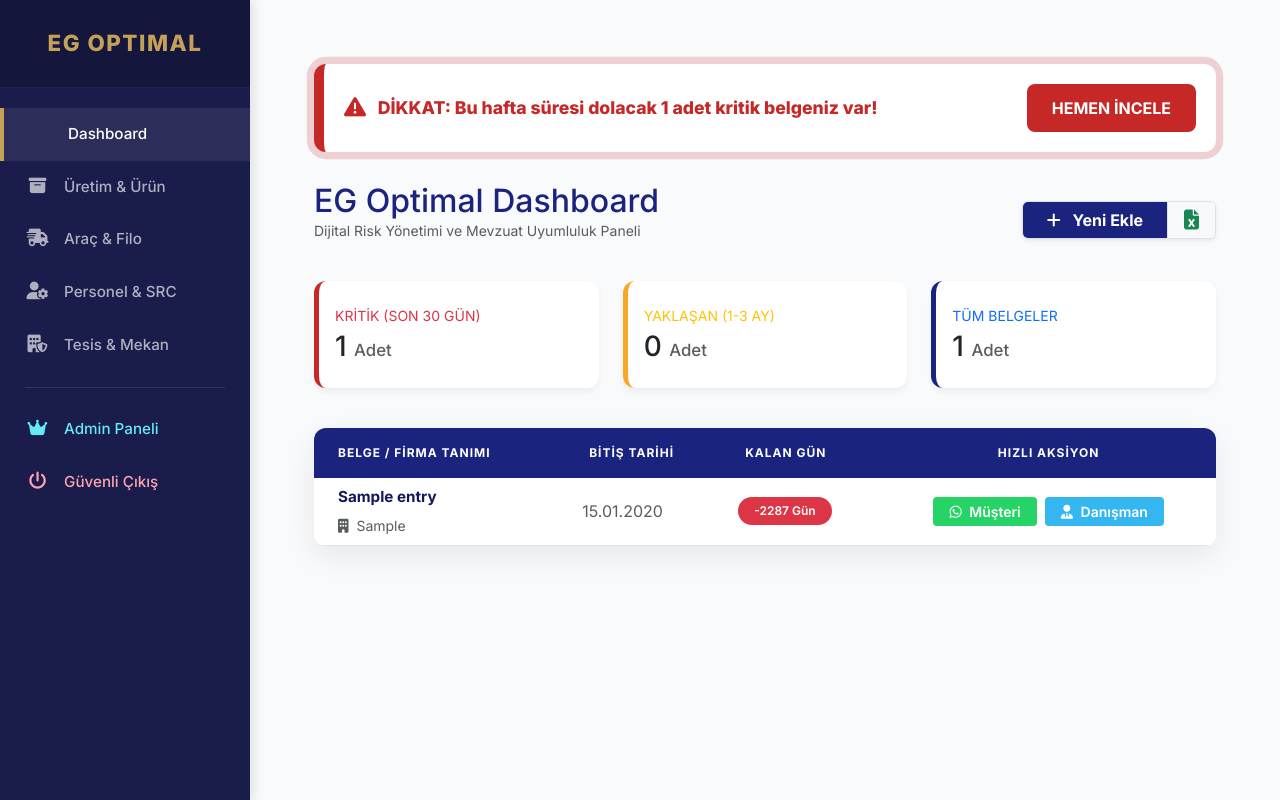
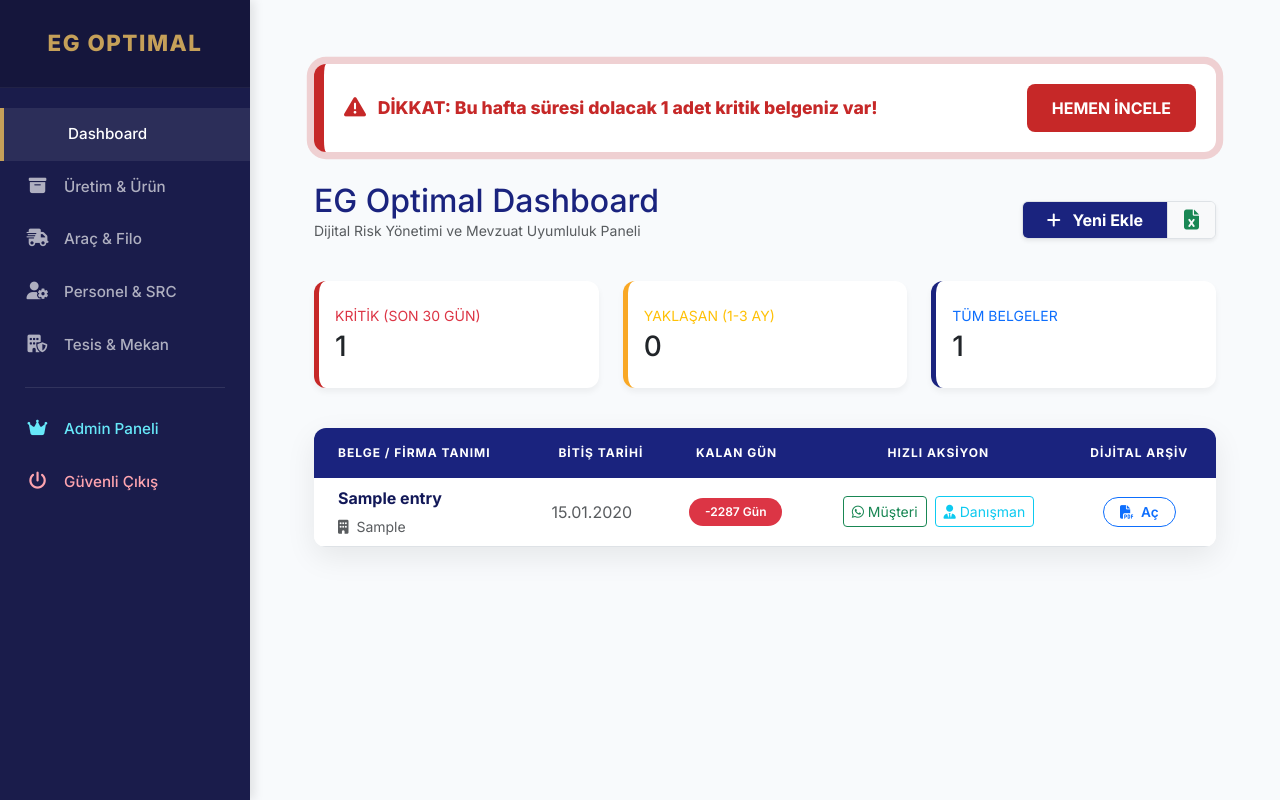
Before and after one commit to eguldr/sertifika-takip, a Flask app: page /dashboard in a window 1280 px wide. Run offline with Flask 3, Linux system fonts and the light colour scheme; a user stored in the database is signed in; tables that the repository leaves empty hold one stand-in row (values such as "Sample post").

Commit message:
Update dashboard.html

```diff
--- a/templates/dashboard.html
+++ b/templates/dashboard.html
@@ -7,8 +7,7 @@
         --silver-light: #f8fafc;
         --danger-red: #c62828;
     }
-    /* Fontu base.html'den Inter olarak alıyoruz, burada uyum sağlıyoruz */
-    body { background-color: var(--silver-light); }
+    body { background-color: var(--silver-light); font-family: 'Inter', sans-serif; }
 
     .card { border: none; border-radius: 12px; transition: 0.3s; cursor: pointer; box-shadow: 0 4px 6px rgba(0,0,0,0.05); }
     .card:hover { transform: translateY(-5px); box-shadow: 0 10px 20px rgba(0,0,0,0.1) !important; }
@@ -52,16 +51,17 @@
         100% { box-shadow: 0 0 0 0 rgba(198, 40, 40, 0); }
     }
 
-    /* ESNEK AKSİYON GRUBU */
-    .btn-action-group {
-        display: flex;
-        gap: 8px;
-        justify-content: center;
-    }
+    .btn-action-group { display: flex; gap: 8px; justify-content: center; }
+
+    /* PDF BUTON STİLLERİ */
+    .btn-archive { border-radius: 20px; font-weight: 600; font-size: 0.85rem; transition: 0.3s; }
+    .upload-label { cursor: pointer; transition: 0.3s; padding: 5px 10px; border-radius: 5px; }
+    .upload-label:hover { background-color: #f0f0f0; color: var(--navy-primary); }
 </style>
 
 <div class="container-fluid py-4">
 
+    {# KRİTİK UYARI BARI #}
     {% set bu_hafta = sertifikalar|selectattr('expiry_date', 'le', bugun + timedelta(days=7))|list %}
     {% if bu_hafta|length > 0 %}
     <div class="emergency-box animate-pulse">
@@ -90,12 +90,13 @@
         </div>
     </div>
 
+    {# İSTATİSTİK KARTLARI #}
     <div class="row mb-4">
         <div class="col-md-4 mb-3" onclick="filterTable('danger')">
             <div class="card h-100 py-2 bg-white" style="border-left: 5px solid #c62828;">
                 <div class="card-body">
                     <div class="text-xs font-weight-bold text-danger text-uppercase mb-1 small">KRİTİK (SON 30 GÜN)</div>
-                    <div class="h3 mb-0 font-weight-bold text-dark">{{ sertifikalar|selectattr('expiry_date', 'le', bugun + timedelta(days=30))|list|length }} <small class="text-muted" style="font-size: 0.6em;">Adet</small></div>
+                    <div class="h3 mb-0 font-weight-bold text-dark">{{ sertifikalar|selectattr('expiry_date', 'le', bugun + timedelta(days=30))|list|length }}</div>
                 </div>
             </div>
         </div>
@@ -103,7 +104,7 @@
             <div class="card h-100 py-2 bg-white" style="border-left: 5px solid #f9a825;">
                 <div class="card-body">
                     <div class="text-xs font-weight-bold text-warning text-uppercase mb-1 small">YAKLAŞAN (1-3 AY)</div>
-                    <div class="h3 mb-0 font-weight-bold text-dark">{{ sertifikalar|selectattr('expiry_date', 'gt', bugun + timedelta(days=30))|selectattr('expiry_date', 'le', bugun + timedelta(days=90))|list|length }} <small class="text-muted" style="font-size: 0.6em;">Adet</small></div>
+                    <div class="h3 mb-0 font-weight-bold text-dark">{{ sertifikalar|selectattr('expiry_date', 'gt', bugun + timedelta(days=30))|selectattr('expiry_date', 'le', bugun + timedelta(days=90))|list|length }}</div>
                 </div>
             </div>
         </div>
@@ -111,12 +112,13 @@
             <div class="card h-100 py-2 bg-white" style="border-left: 5px solid var(--navy-primary);">
                 <div class="card-body">
                     <div class="text-xs font-weight-bold text-primary text-uppercase mb-1 small">TÜM BELGELER</div>
-                    <div class="h3 mb-0 font-weight-bold text-dark">{{ sertifikalar|length }} <small class="text-muted" style="font-size: 0.6em;">Adet</small></div>
+                    <div class="h3 mb-0 font-weight-bold text-dark">{{ sertifikalar|length }}</div>
                 </div>
             </div>
         </div>
     </div>
 
+    {# ANA TABLO #}
     <div class="table-container" id="tabloBolumu">
         <div class="table-responsive">
             <table class="table table-hover mb-0" id="sertifikaTable">
@@ -126,6 +128,7 @@
                         <th class="py-3">Bitiş Tarihi</th>
                         <th class="py-3">Kalan Gün</th>
                         <th class="text-center py-3">Hızlı Aksiyon</th>
+                        <th class="text-center py-3">Dijital Arşiv</th>
                     </tr>
                 </thead>
                 <tbody style="background-color: white;">
@@ -134,8 +137,8 @@
                     {% set status = 'danger' if kalan <= 30 else 'warning' if kalan <= 90 else 'success' %}
                     <tr class="table-row" data-status="{{ status }}">
                         <td class="ps-4 align-middle">
-                            <span class="fw-bold d-block mb-1" style="color: var(--navy-dark); font-size: 0.95rem;">{{ s.title }}</span>
-                            <small class="text-muted fw-500"><i class="fas fa-building me-1"></i> {{ s.firma_adi }}</small>
+                            <span class="fw-bold d-block mb-1" style="color: var(--navy-dark);">{{ s.title }}</span>
+                            <small class="text-muted"><i class="fas fa-building me-1"></i> {{ s.firma_adi }}</small>
                         </td>
                         <td class="align-middle text-muted fw-600">{{ s.expiry_date.strftime('%d.%m.%Y') }}</td>
                         <td class="align-middle">
@@ -145,18 +148,32 @@
                         </td>
                         <td class="align-middle text-center">
                             <div class="btn-action-group">
-                                <a href="https://wa.me/{{ s.whatsapp_no }}?text=Sayın%20{{ s.firma_adi }}%20yetkilisi,%20{{ current_user.company_name }}%20olarak%20hatırlatırız:%20'{{ s.title }}'%20belgenizin%20bitmesine%20{{ kalan }}%20gün%20kalmıştır.%20Bilgilerinize%20sunarız."
-                                   class="btn btn-sm btn-wa-customer px-3" target="_blank" title="Müşteriye Bildir">
-                                    <i class="fab fa-whatsapp me-1"></i> Müşteri
+                                <a href="https://wa.me/{{ s.whatsapp_no }}?text=Hatırlatma: {{ s.title }} belgenizin dolmasına {{ kalan }} gün kalmıştır."
+                                   class="btn btn-sm btn-outline-success px-2" target="_blank">
+                                   <i class="fab fa-whatsapp"></i> Müşteri
                                 </a>
-
                                 {% if s.danisman_no %}
-                                <a href="https://wa.me/{{ s.danisman_no }}?text=BİLGİ:%20{{ s.firma_adi }}%20firmasının%20'{{ s.title }}'%20belgesi%20{{ kalan }}%20gün%20sonra%20doluyor.%20Sorumlu%20olarak%20süreci%20takip%20etmenizi%20rica%20ederiz."
-                                   class="btn btn-sm btn-wa-advisor px-3" target="_blank" title="Sorumlu Kişiye Bildir">
-                                    <i class="fas fa-user-tie me-1"></i> Danışman
+                                <a href="https://wa.me/{{ s.danisman_no }}?text=Bilgi: {{ s.firma_adi }} firmasının {{ s.title }} belgesi {{ kalan }} gün sonra doluyor."
+                                   class="btn btn-sm btn-outline-info px-2" target="_blank">
+                                   <i class="fas fa-user-tie"></i> Danışman
                                 </a>
                                 {% endif %}
                             </div>
+                        </td>
+                        {# ARŞİV SÜTUNU (SERHAT BEY İÇİN) #}
+                        <td class="align-middle text-center">
+                            {% if s.belge_url %}
+                                <a href="{{ s.belge_url }}" target="_blank" class="btn btn-sm btn-archive btn-outline-primary px-3">
+                                    <i class="fas fa-file-pdf me-1"></i> Aç
+                                </a>
+                            {% else %}
+                                <form action="{{ url_for('upload_belge', entry_id=s.id) }}" method="POST" enctype="multipart/form-data" class="m-0">
+                                    <label class="upload-label mb-0">
+                                        <i class="fas fa-cloud-upload-alt fa-lg text-secondary"></i>
+                                        <input type="file" name="file" onchange="this.form.submit()" style="display: none;">
+                                    </label>
+                                </form>
+                            {% endif %}
                         </td>
                     </tr>
                     {% endfor %}
@@ -170,18 +187,13 @@
 function filterTable(status) {
     const rows = document.querySelectorAll('.table-row');
     rows.forEach(row => {
-        if (status === 'all') {
-            row.style.display = '';
-        } else {
+        if (status === 'all') { row.style.display = ''; }
+        else {
             const rowStatus = row.getAttribute('data-status');
             row.style.display = (rowStatus === status) ? '' : 'none';
         }
     });
-
-    const target = document.getElementById("tabloBolumu");
-    if (target) {
-        target.scrollIntoView({ behavior: 'smooth' });
-    }
+    document.getElementById("tabloBolumu").scrollIntoView({ behavior: 'smooth' });
 }
 </script>
 {% endblock %}
```
